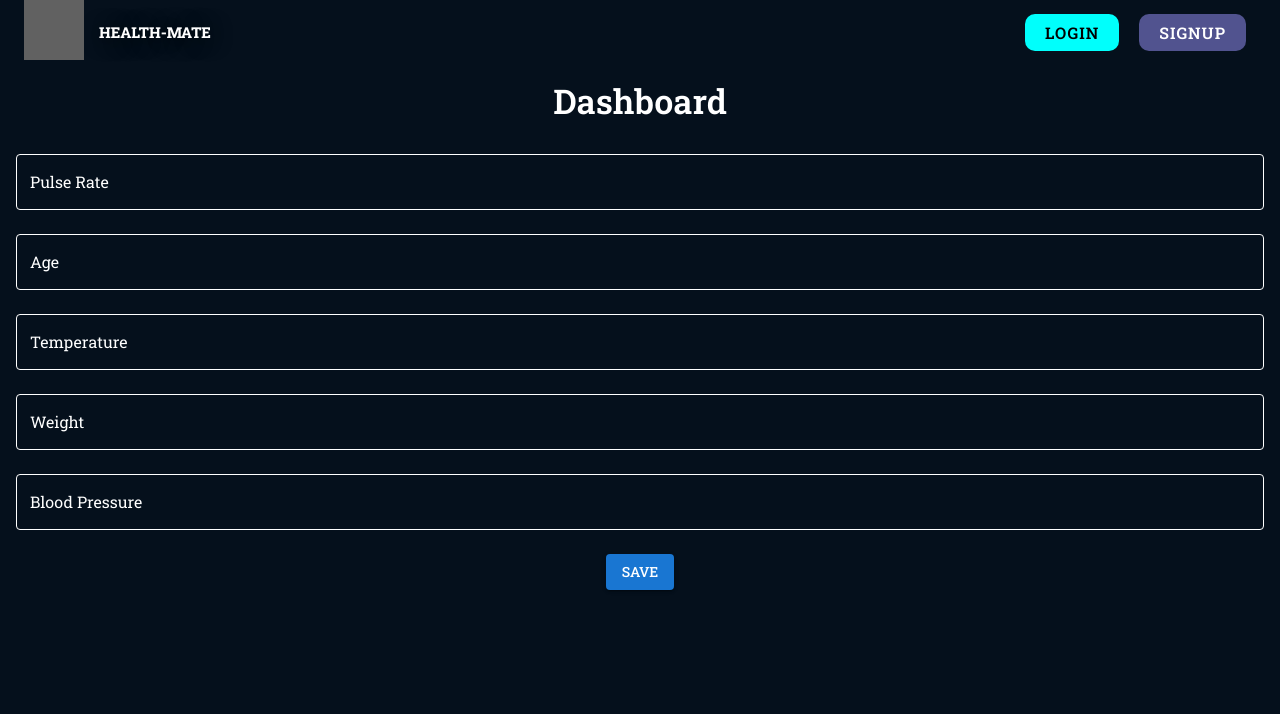
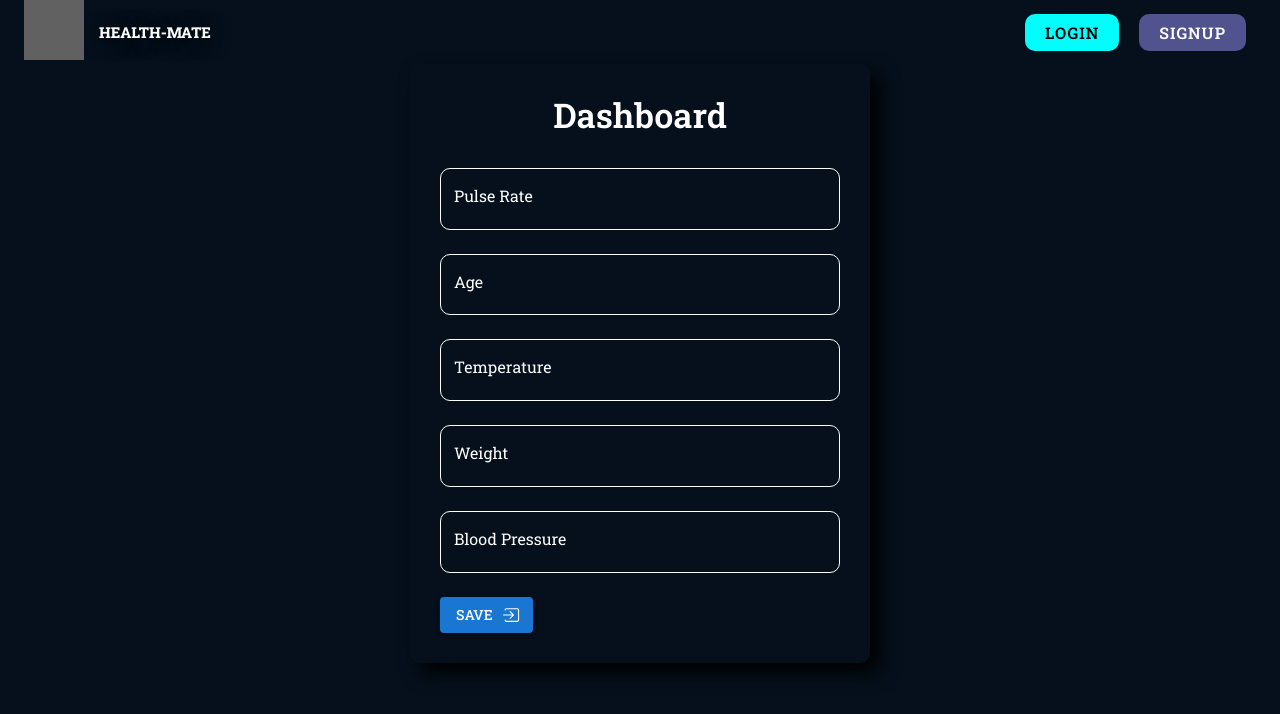
Before and after one commit to mehreen019/Healthmate, a React (Vite) app in the folder frontend/: page /dashboard in a window 1280 px wide. Shown: the top 714 px of the page. Built offline with nearby package versions, Linux system fonts and the light colour scheme; no server answers; grey boxes are pictures that could not be loaded.

Commit message:
takes input, saves correctly

```diff
--- a/frontend/src/components/shared/CustomizedInput.tsx
+++ b/frontend/src/components/shared/CustomizedInput.tsx
@@ -1,20 +1,18 @@
-import React from 'react'
-import { TextField } from '@mui/material'
-
-type InputProp = {
-    name:string;
-    label:string;
-    type:string
-}
-
-const CustomizedInput = (prop: InputProp) => {
+import React from "react";
+import TextField from "@mui/material/TextField";
+type Props = {
+  name: string;
+  type: string;
+  label: string;
+};
+const CustomizedInput = (props: Props) => {
   return (
     <TextField
       margin="normal"
       InputLabelProps={{ style: { color: "white" } }}
-    name={prop.name}
-    label={prop.label}
-    type={prop.type}
+      name={props.name}
+      label={props.label}
+      type={props.type}
       InputProps={{
         style: {
           width: "400px",
@@ -23,8 +21,8 @@ const CustomizedInput = (prop: InputProp) => {
           color: "white",
         },
       }}
-    ></TextField>
-  )
-}
+    />
+  );
+};
 
-export default CustomizedInput
+export default CustomizedInput;
--- a/frontend/src/pages/Dashboard.tsx
+++ b/frontend/src/pages/Dashboard.tsx
@@ -1,100 +1,92 @@
 import React, { useState } from 'react';
-import { Box, Typography, Button, TextField } from '@mui/material';
+import { Box, Typography, Button } from '@mui/material';
+import { IoIosLogIn } from 'react-icons/io';
 import axios from 'axios';
-import toast from 'react-hot-toast';
+import { toast } from 'react-hot-toast';
+import CustomizedInput from '../components/shared/CustomizedInput';
 
 const Dashboard = () => {
-  const [pulseRate, setPulseRate] = useState('');
-  const [age, setAge] = useState('');
-  const [temperature, setTemperature] = useState('');
-  const [weight, setWeight] = useState('');
-  const [bloodPressure, setBloodPressure] = useState('');
 
-  const handleSave = async () => {
+
+  const handleSubmit = async (e: React.FormEvent<HTMLFormElement>) => {
+    e.preventDefault();
+    const formData = new FormData(e.currentTarget);
+    const pulseRate = formData.get("pulseRate") as string;
+    const temperature = formData.get("temperature") as string;
+    const bloodPressure = formData.get("bloodPressure") as string;
+    const weight = formData.get("weight") as string;
+    const age = formData.get("age") as string;
+
     try {
-      const response = await axios.post('/user/save-dashboard', {
-        pulseRate,
-        age,
-        temperature,
-        weight,
-        bloodPressure,
-      });
-
+      toast.loading('Saving Data', { id: 'dashboard' });
+      const response = await axios.post('/user/save-dashboard',{ pulseRate, temperature, bloodPressure, weight, age});
+      toast.success('Data Saved Successfully', { id: 'dashboard' });
       console.log('Data saved:', response.data);
-      toast.loading("Saved succesfully");
-      setTimeout(() => {
-        toast.dismiss();
-      }, 3000);
-
     } catch (error) {
       console.error('Error saving data:', error);
-      toast.loading("Error saving data");
-      setTimeout(() => {
-        toast.dismiss();
-      }, 3000);
-      // Optionally, show an error message to the user
+      toast.error('Failed to Save Data', { id: 'dashboard' });
     }
   };
 
   return (
+    <Box width="100%" height="100%" display="flex" justifyContent="center" alignItems="center">
+      <form onSubmit={handleSubmit}>
         <Box
-      display="flex"
-      flexDirection="column"
-      alignItems="center"
-      justifyContent="center"
-      padding={2}
+          width="400px"
+          padding="30px"
+          boxShadow="10px 10px 20px #000"
+          borderRadius="10px"
+          border="none"
         >
           <Typography variant="h4" textAlign="center" fontWeight={600} mb={2}>
             Dashboard
           </Typography>
-      <TextField
+          <CustomizedInput
+            type="text"
+            name="pulseRate"
             label="Pulse Rate"
-        value={pulseRate}
-        onChange={(e) => setPulseRate(e.target.value)}
-        variant="outlined"
-        fullWidth
-        margin="normal"
+           // value={formData.pulseRate}
+            //onChange={(e) => handleChange('pulseRate', e.target.value)}
           />
-      <TextField
+          <CustomizedInput
+            type="text"
+            name="age"
             label="Age"
-        value={age}
-        onChange={(e) => setAge(e.target.value)}
-        variant="outlined"
-        fullWidth
-        margin="normal"
+           // value={formData.age}
+            //onChange={(e) => handleChange('age', e.target.value)}
           />
-      <TextField
+          <CustomizedInput
+            type="text"
+            name="temperature"
             label="Temperature"
-        value={temperature}
-        onChange={(e) => setTemperature(e.target.value)}
-        variant="outlined"
-        fullWidth
-        margin="normal"
+            //value={formData.temperature}
+            //onChange={(e) => handleChange('temperature', e.target.value)}
           />
-      <TextField
+          <CustomizedInput
+            type="text"
+            name="weight"
             label="Weight"
-        value={weight}
-        onChange={(e) => setWeight(e.target.value)}
-        variant="outlined"
-        fullWidth
-        margin="normal"
+           // value={formData.weight}
+            //onChange={(e) => handleChange('weight', e.target.value)}
           />
-      <TextField
+          <CustomizedInput
+            type="text"
+            name="bloodPressure"
             label="Blood Pressure"
-        value={bloodPressure}
-        onChange={(e) => setBloodPressure(e.target.value)}
-        variant="outlined"
-        fullWidth
-        margin="normal"
+           // value={formData.bloodPressure}
+            //onChange={(e) => handleChange('bloodPressure', e.target.value)}
           />
           <Button
+            type="submit"
             variant="contained"
             color="primary"
-        onClick={handleSave}
             sx={{ mt: 2 }}
+            endIcon={<IoIosLogIn />}
           >
             Save
           </Button>
+        </Box>
+      </form>
     </Box>
   );
 };
```
Also changed, not shown: frontend/src/pages/CustomizedInput.tsx (deleted, +0 -29 lines). Lines whose indentation alone changed are shown as unchanged.
